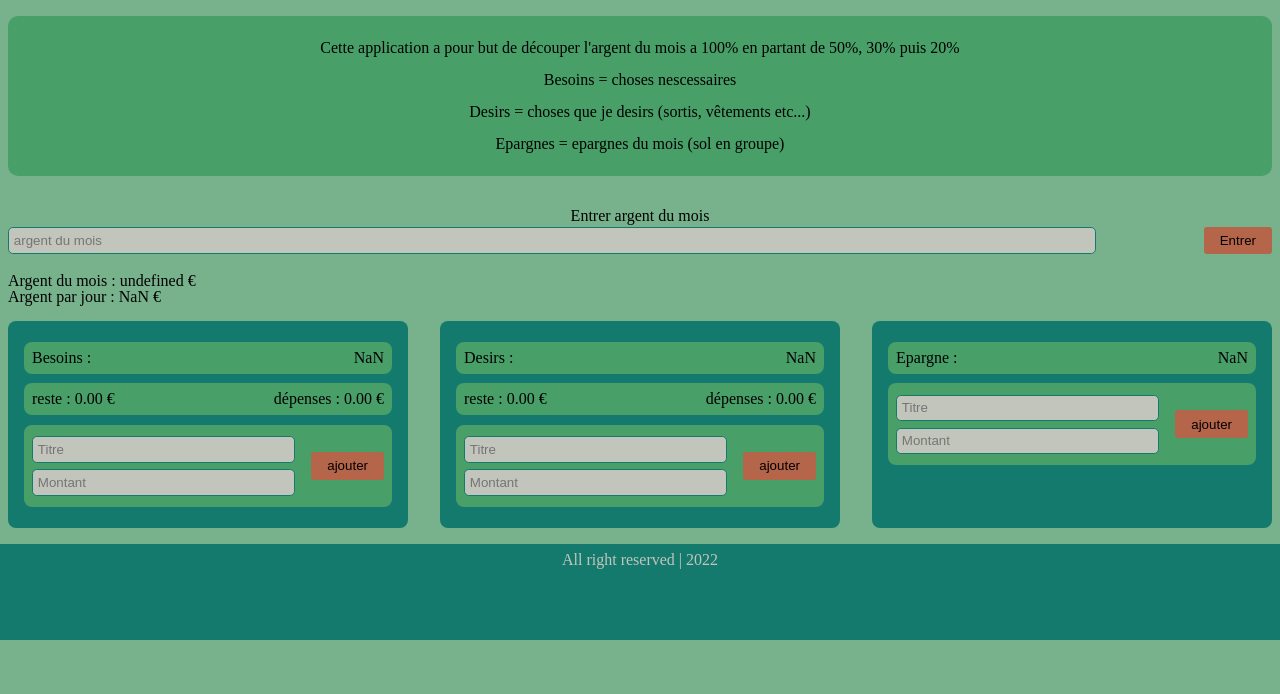
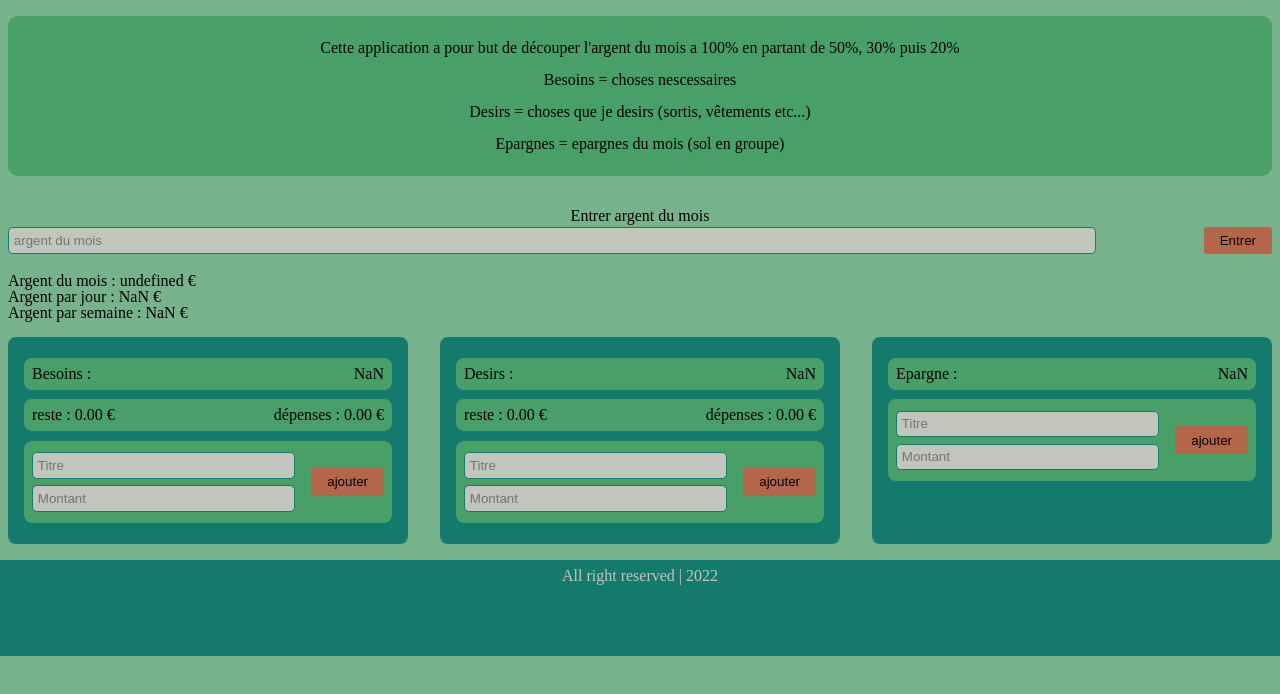
Before and after one commit to Winsky973/gestion-argent, a website with bundled scripts: page index.html in a window 1280 px wide. Built offline with nearby package versions, Linux system fonts and the light colour scheme.

Commit message:
diviser le l'argent a utiliser par jour, par semaine

```diff
--- a/index.html
+++ b/index.html
@@ -35,8 +35,11 @@
                 </div>
             </form>
 
-            <p> Argent du mois : <strong id="argent_mois"></strong></p>
-            <p> Argent par jour : <strong id="argent_jour"></strong></p>
+            <div>
+                <p> Argent du mois : <strong id="argent_mois"></strong></p>
+                <p> Argent par jour : <strong id="argent_jour"></strong></p>
+                <p> Argent par semaine : <strong id="argent_semaine"></strong></p>
+            </div>
 
             <!--Decoupage des besoins-->
             <section class="decoupage_besoins">
--- a/js/main.js
+++ b/js/main.js
@@ -31,4 +31,6 @@ function numberOfdays(annee, mois) {
 
 let date = new Date();
 let nbJrsDuMois = numberOfdays(date.getFullYear(), date.getMonth()) + 1;
-document.getElementById('argent_jour').textContent = ` ${Number.parseFloat(argentUtilisateurLocalStorage.argent / nbJrsDuMois).toFixed(2)} €`;
+let argentJours = argentUtilisateurLocalStorage.argent / nbJrsDuMois;
+document.getElementById('argent_jour').textContent = ` ${Number.parseFloat(argentJours).toFixed(2)} €`;
+document.getElementById('argent_semaine').textContent = ` ${Number.parseFloat(argentJours * 7).toFixed(2)} €`;
```
Also changed, not shown: todo.md (+1 -1 lines), 1 other file.
